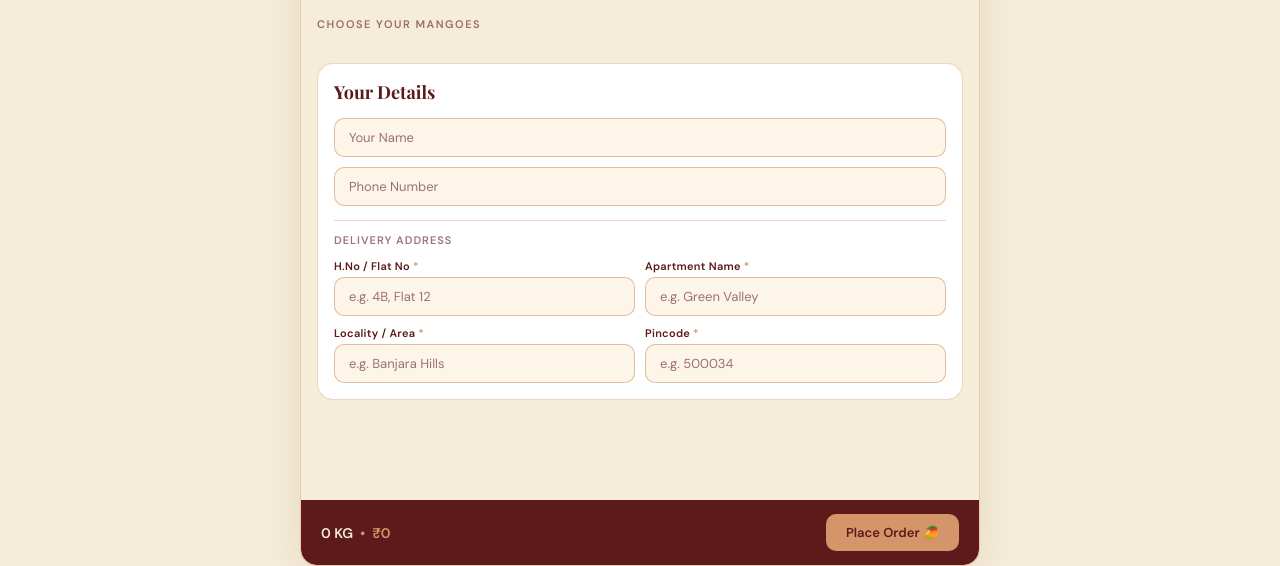
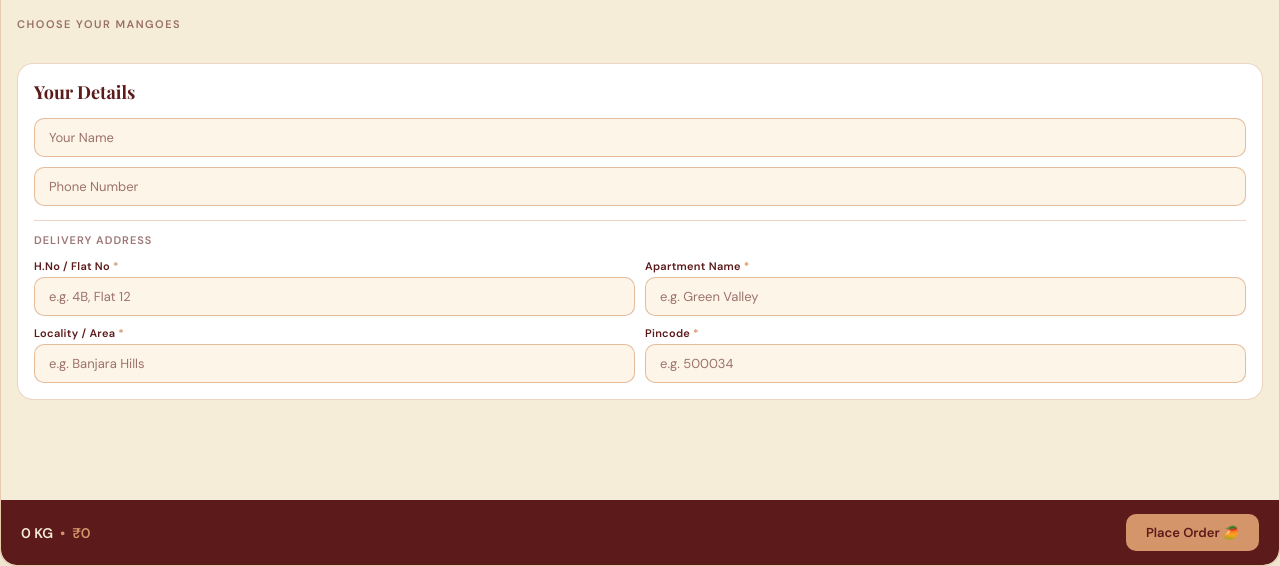
Before and after one commit to nuzvidagrifarms/organic-mangoes, a plain HTML site: page index.html in a window 1280 px wide. Shown: the part 280-846 px from the top of the page. Drawn offline with nearby package versions, Linux system fonts and the light colour scheme; no server answers.

Commit message:
Update style.css

```diff
--- a/style.css
+++ b/style.css
@@ -32,7 +32,7 @@ body {
    WRAPPER
 ══════════════════════════════════════════ */
 .pg-wrap {
-  max-width: 680px;
+  max-width: 100%;;
   margin: 0 auto;
   background: var(--cream);
   border: 0.5px solid var(--terra-40);
```
